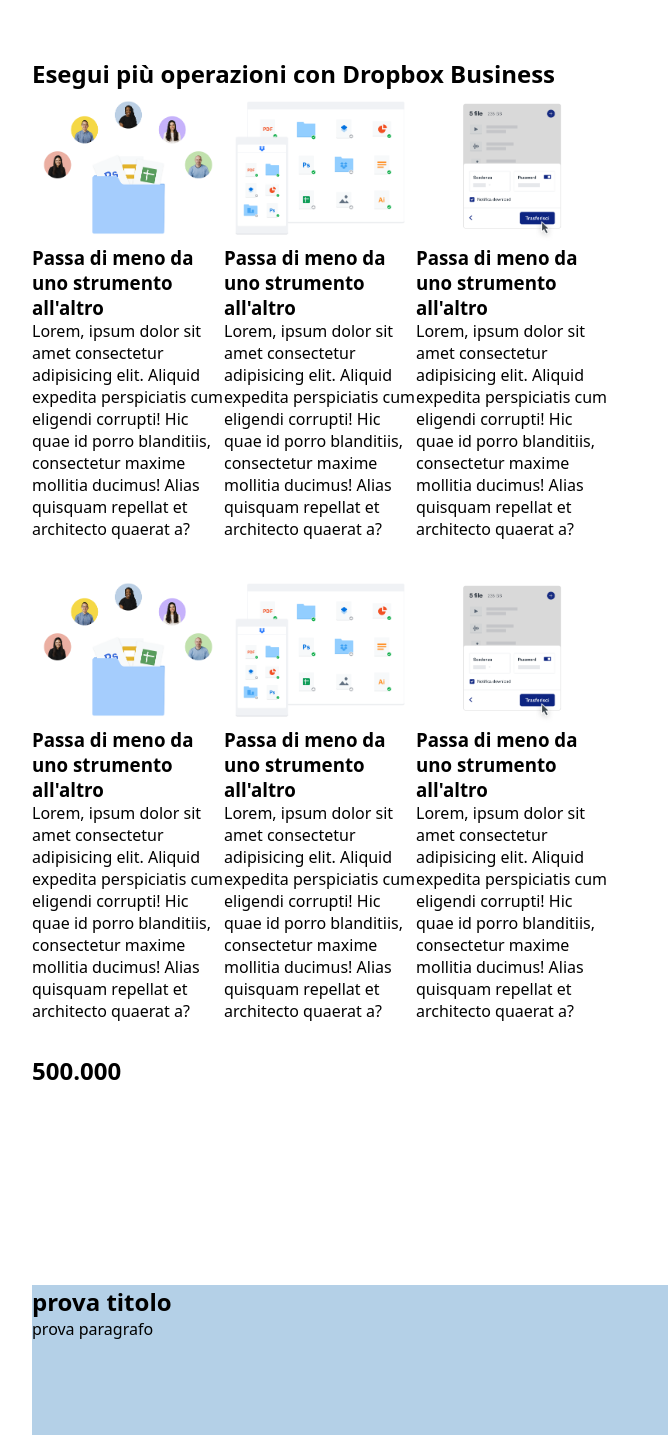
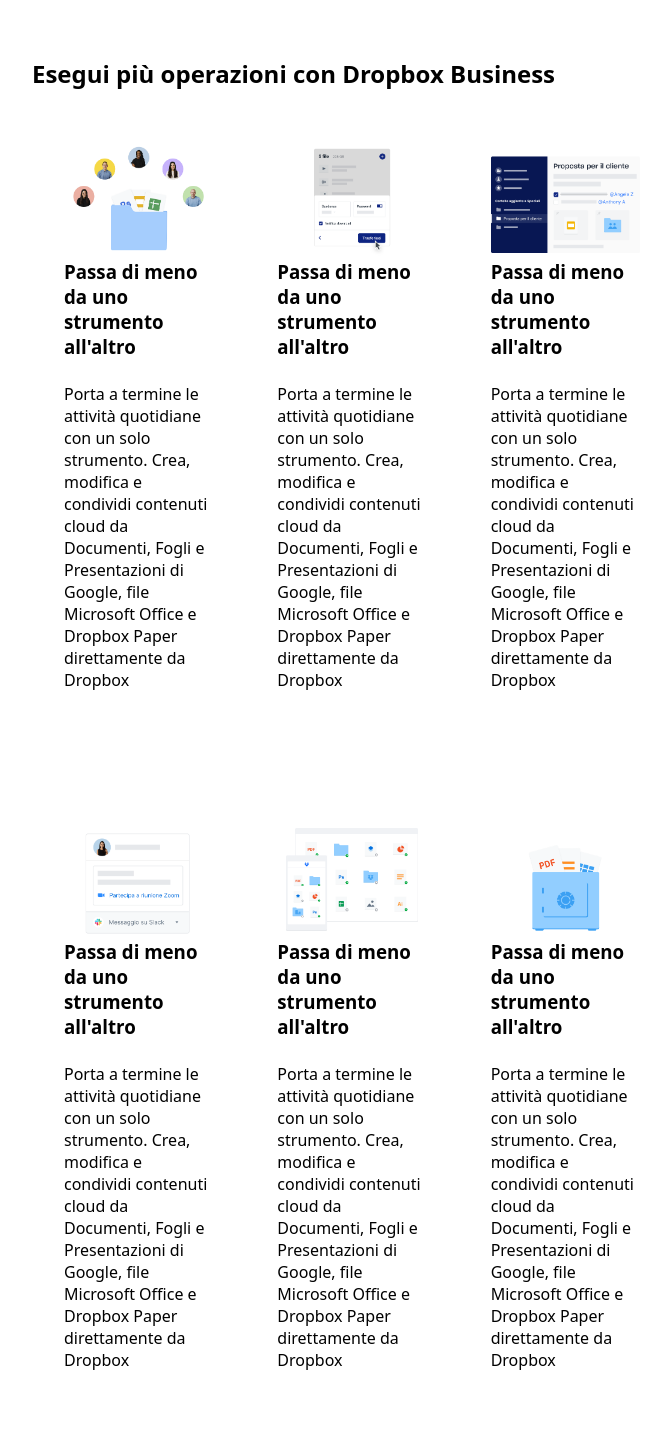
Before and after one commit to giuliacarangelo/htmlcss-dropbox, a plain HTML site: page index.html in a window 1280 px wide. Shown: the part 3280-4718 px from the top of the page, without its empty margins (288-956 px from the left). Drawn offline with nearby package versions, Linux system fonts and the light colour scheme.

Commit message:
fixed business section

```diff
--- a/index.html
+++ b/index.html
@@ -151,77 +151,45 @@
         <h2 class="business-title">Esegui più operazioni con Dropbox Business</h2>
         <section class="sezione-business">
                 <div class="business-pro">
-                    <img src="./img/business-feature-switching-tools.png" alt="">
+                    <img src="./img/business-feature-switching-tools.png" alt="Immagine di una cartell con file all'interno">
                     <h3>Passa di meno da uno strumento all'altro</h3>
-                    <p>Lorem, ipsum dolor sit amet consectetur adipisicing elit. Aliquid expedita perspiciatis cum eligendi corrupti! Hic quae id porro blanditiis, consectetur maxime mollitia ducimus! Alias quisquam repellat et architecto quaerat a?</p>
+                    <p>Porta a termine le attività quotidiane con un solo strumento. Crea, modifica e condividi contenuti cloud da Documenti, Fogli e Presentazioni di Google, file Microsoft Office e Dropbox Paper direttamente da Dropbox</p>
                 </div>
                 <div class="business-pro">
-                    <img src="./img/business-feature-multi-device.png" alt="">
+                    <img src="./img/business-feature-send-files-it.png" alt="Immagine con file che vengono trasferiti">
                     <h3>Passa di meno da uno strumento all'altro</h3>
-                    <p>Lorem, ipsum dolor sit amet consectetur adipisicing elit. Aliquid expedita perspiciatis cum eligendi corrupti! Hic quae id porro blanditiis, consectetur maxime mollitia ducimus! Alias quisquam repellat et architecto quaerat a?</p>
+                    <p>Porta a termine le attività quotidiane con un solo strumento. Crea, modifica e condividi contenuti cloud da Documenti, Fogli e Presentazioni di Google, file Microsoft Office e Dropbox Paper direttamente da Dropbox</p>
                 </div>
                 <div class="business-pro">
-                    <img src="./img/business-feature-send-files-it.png" alt="">
+                    <img src="./img/business-feature-coordinate-it.png" alt="Immagine dell'interfaccia di Dropbox">
                     <h3>Passa di meno da uno strumento all'altro</h3>
-                    <p>Lorem, ipsum dolor sit amet consectetur adipisicing elit. Aliquid expedita perspiciatis cum eligendi corrupti! Hic quae id porro blanditiis, consectetur maxime mollitia ducimus! Alias quisquam repellat et architecto quaerat a?</p>
+                    <p>Porta a termine le attività quotidiane con un solo strumento. Crea, modifica e condividi contenuti cloud da Documenti, Fogli e Presentazioni di Google, file Microsoft Office e Dropbox Paper direttamente da Dropbox</p>
                 </div>
         </section>
         <section class="sezione-business">
             <div class="business-pro">
-                <img src="./img/business-feature-switching-tools.png" alt="">
+                <img src="./img/business-feature-integrations-it.png" alt="Immagine con finestra che mostra pulsante per aprire Slack">
                 <h3>Passa di meno da uno strumento all'altro</h3>
-                <p>Lorem, ipsum dolor sit amet consectetur adipisicing elit. Aliquid expedita perspiciatis cum eligendi corrupti! Hic quae id porro blanditiis, consectetur maxime mollitia ducimus! Alias quisquam repellat et architecto quaerat a?</p>
+                <p>Porta a termine le attività quotidiane con un solo strumento. Crea, modifica e condividi contenuti cloud da Documenti, Fogli e Presentazioni di Google, file Microsoft Office e Dropbox Paper direttamente da Dropbox</p>
             </div>
             <div class="business-pro">
-                <img src="./img/business-feature-multi-device.png" alt="">
+                <img src="./img/business-feature-multi-device.png" alt="Immagine che mostra la sincronizzazione dell'app tra i vari dispositivi">
                 <h3>Passa di meno da uno strumento all'altro</h3>
-                <p>Lorem, ipsum dolor sit amet consectetur adipisicing elit. Aliquid expedita perspiciatis cum eligendi corrupti! Hic quae id porro blanditiis, consectetur maxime mollitia ducimus! Alias quisquam repellat et architecto quaerat a?</p>
+                <p>Porta a termine le attività quotidiane con un solo strumento. Crea, modifica e condividi contenuti cloud da Documenti, Fogli e Presentazioni di Google, file Microsoft Office e Dropbox Paper direttamente da Dropbox</p>
             </div>
             <div class="business-pro">
-                <img src="./img/business-feature-send-files-it.png" alt="">
+                <img src="./img/business-feature-security.png" alt="Immagine di file dentro una cassaforte">
                 <h3>Passa di meno da uno strumento all'altro</h3>
-                <p>Lorem, ipsum dolor sit amet consectetur adipisicing elit. Aliquid expedita perspiciatis cum eligendi corrupti! Hic quae id porro blanditiis, consectetur maxime mollitia ducimus! Alias quisquam repellat et architecto quaerat a?</p>
+                <p>Porta a termine le attività quotidiane con un solo strumento. Crea, modifica e condividi contenuti cloud da Documenti, Fogli e Presentazioni di Google, file Microsoft Office e Dropbox Paper direttamente da Dropbox</p>
             </div>        </section>
             <section class="brand-container">
                     <h2>500.000</h2>
                     <a href=""></a>
                 <div>
-                    <div class="half-15 ">
-                        <img src="" alt="">
-                        <img src="" alt="">
-                    </div>
-                    <div class="half-15 ">
-                        <img src="" alt="">
-                        <img src="" alt="">
-                    </div>
-                    <div class="half-15 ">
-                        <img src="" alt="">
-                        <img src="" alt="">
-                    </div>
-                    <div class="half-15 ">
-                        <img src="" alt="">
-                        <img src="" alt="">
-                    </div>
-                    <div class="column-2-3 ">
-                        <img src="" alt="">
-                        <p></p>
-                    </div>
-                    <div class="half-15 ">
-                        <img src="" alt="">
-                        <img src="" alt="">
-                    </div>
-                    <div class="half-15 ">
-                        <img src="" alt="">
-                        <img src="" alt="">
-                    </div>
-                    <div class="half-15 ">
-                        <img src="" alt="">
-                        <img src="" alt="">
-                    </div>
-                    <div class="half-15 ">
-                        <img src="" alt="">
-                        <img src="" alt="">
-                    </div>
+                    <article></article>
+                    <article></article>
+                    <article></article>
+                    <article></article>
                 </div>
         </section>
         <section class="free-trial">
--- a/style.css
+++ b/style.css
@@ -282,7 +282,12 @@
     width: 30%;
     height: auto;
     display: flex;
+    margin: 3rem 2rem;
     flex-direction: column;
+}
+
+.business-pro h3{
+    padding-bottom: 1.5rem;
 }
 
 .business-pro img{
```
